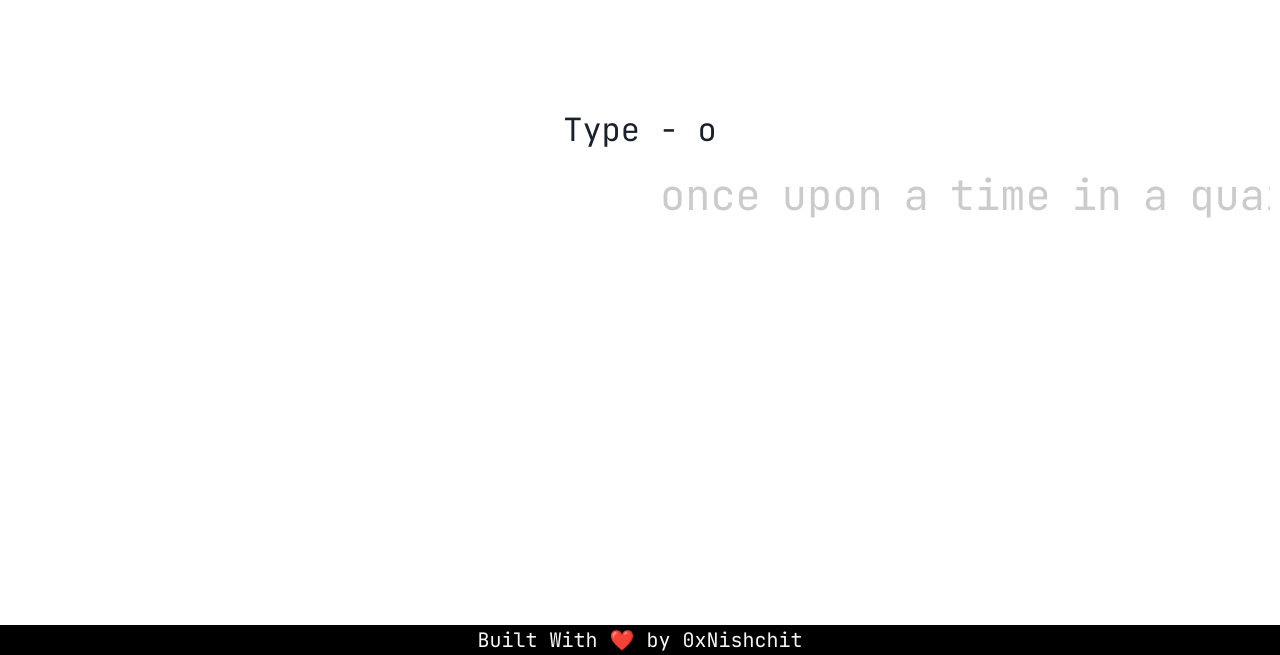
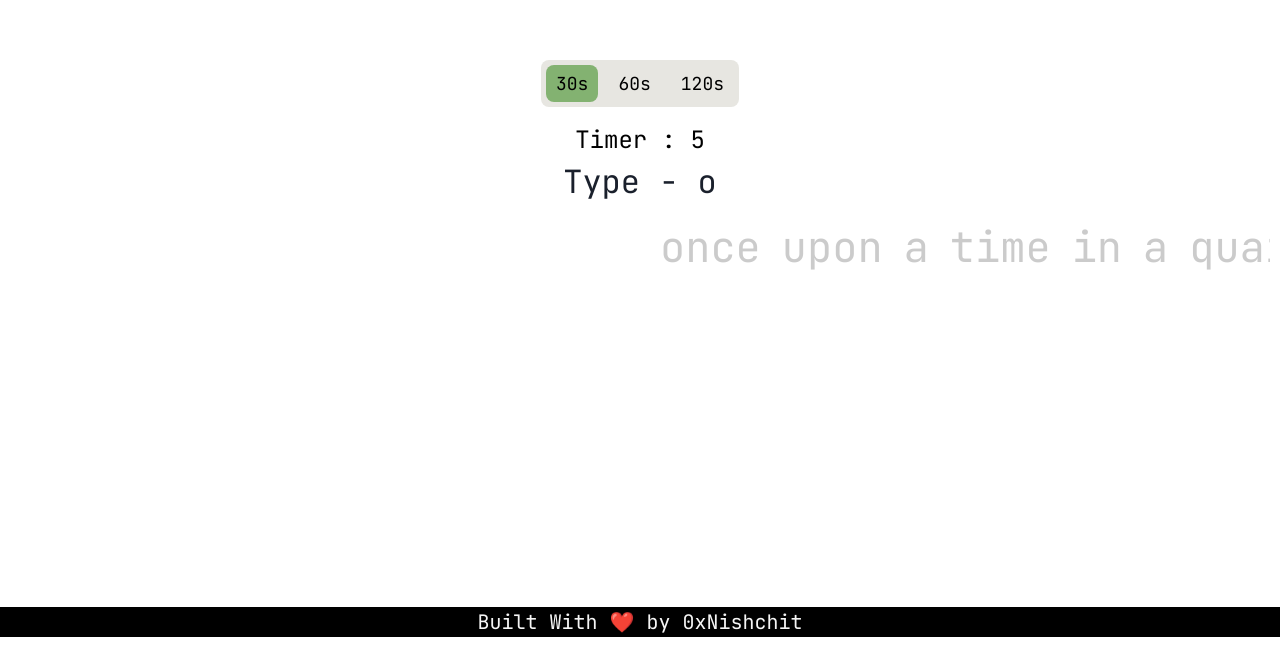
Before and after one commit to Nishchit-Dev/WhyType, a React (Create React App) app: page / in a window 1280 px wide. Shown: the part 175-830 px from the top of the page. Built offline with nearby package versions, Linux system fonts and the light colour scheme.

Commit message:
added footer and Timer

```diff
--- a/src/App.js
+++ b/src/App.js
@@ -1,6 +1,7 @@
 import {
   Center,
   ChakraProvider,
+  Flex,
   Textarea,
   useEditable,
 } from "@chakra-ui/react";
@@ -8,6 +9,7 @@ import { Box, Text } from "@chakra-ui/react";
 import { useEffect, useState } from "react";
 import { ShowCurrentCharacter } from "./Typing/ShowCurrentChar";
 import { BuiltByDeveloper } from "./Footer/Footer";
+import { ShowTimer } from "./Typing/ShowTimer";
 function fillSpace(arr) {
   let newArray = arr.map((element) =>
     element === " " ? `\u2000` : element.toLowerCase()
@@ -554,10 +556,14 @@ function ShowText({ count, setCount }) {
           return (
             <Text
               key={i}
+              display={"flex"}
               id={`_${i}`}
               opacity={count >= i ? 0.7 : 0.2}
+              alignItems={"center"}
+              justifyContent={"center"}
+              fontSize={count == i ? "45px" : "42px"}
+              fontWeight={count == i ? "bold" : "regular"}
               color={"black"}
-              fontSize={"42px"}
               fontFamily={"JetBrains Mono"}
             >
               {ele}
@@ -575,9 +581,18 @@ function App() {
   return (
     <>
       <Box>
-        <Center flexDir={"column"} w="100%" h="100vh">
+        <Center flexDir={"column"} w="100%" h="97.7vh">
+          <Center
+            justifyContent={"end"}
+            alignItems={"flex-end"}
+            h="200px"
+          ></Center>
           <Center h="70vh" justifyContent={"end"} alignItems={"flex-end"}>
-            <ShowCurrentCharacter arr={word_array} count={count} />
+            <Flex flexDirection={"column"} justifyContent={"center"} alignItems={"center"}>
+              <ShowTimer />
+
+              <ShowCurrentCharacter arr={word_array} count={count} />
+            </Flex>
           </Center>
           <Center w="100%" h="100vh" alignItems={"start"}>
             <Box overflow={"hidden"} m="10px" pos={"relative "}>
@@ -586,7 +601,7 @@ function App() {
           </Center>
         </Center>
       </Box>
-      <BuiltByDeveloper/>
+      <BuiltByDeveloper />
     </>
   );
 }
--- a/src/Footer/Footer.js
+++ b/src/Footer/Footer.js
@@ -4,6 +4,7 @@ export const BuiltByDeveloper = () => {
   return (
     <>
       <Box bg="black">
+
         <Text color={"whitesmoke"} fontSize={"20px"} fontFamily={"jetBrains Mono"} textAlign={"center"}> Built With ❤️ by 0xNishchit</Text>
       </Box>
     </>
--- a/src/Typing/ShowTimer.js
+++ b/src/Typing/ShowTimer.js
@@ -0,0 +1,86 @@
+import { Box, Flex, Text } from "@chakra-ui/react";
+import { useEffect, useState } from "react";
+
+export const ShowTimer = () => {
+  const [active, setActive] = useState("one");
+  const [timer, setTimer] = useState(0);
+  useEffect(() => {
+    const interval = setInterval(() => {
+      setTimer((timer) => timer + 1);
+    }, 1000);
+
+    return () => {
+      clearInterval(interval);
+    };
+  }, []);
+
+  return (
+    <>
+      <Flex
+        flexDir="column"
+        justifyContent={"center"}
+        alignItems={"center"}
+        gap={"15px"}
+      >
+        <Flex
+          dir="row"
+          bg="#E7E6E1"
+          borderRadius={"8px"}
+          padding={"5px"}
+          gap={"10px"}
+        >
+          <Box
+            cursor={"pointer"}
+            padding="5px 10px"
+            bg={active == "one" ? "#83B271" : ""}
+            borderRadius={"8px"}
+            onClick={(e) => setActive("one")}
+          >
+            <Text
+              fontSize={"18px"}
+              color={"black"}
+              fontFamily={"JetBrains Mono"}
+            >
+              30s
+            </Text>
+          </Box>
+          <Box
+            cursor={"pointer"}
+            padding="5px 10px"
+            borderRadius={"8px"}
+            bg={active == "two" ? "#F2A154" : ""}
+            onClick={(e) => setActive("two")}
+          >
+            <Text
+              fontSize={"18px"}
+              color={"black"}
+              fontFamily={"JetBrains Mono"}
+            >
+              60s
+            </Text>
+          </Box>
+          <Box
+            cursor={"pointer"}
+            padding="5px 10px"
+            borderRadius={"8px"}
+            bg={active == "three" ? "#F47C7C" : ""}
+            onClick={(e) => setActive("three")}
+          >
+            <Text
+              fontSize={"18px"}
+              color={"black"}
+              fontFamily={"JetBrains Mono"}
+            >
+              120s
+            </Text>
+          </Box>
+        </Flex>
+        <Flex width={"200px"} alignItems={"center"} justifyContent={"center"}>
+          <Text color={"black"} fontFamily={"JetBrains Mono"} fontSize={"24px"}>
+            Timer : {timer}
+          </Text>
+        </Flex>
+      </Flex>
+    </>
+  );
+};
```
